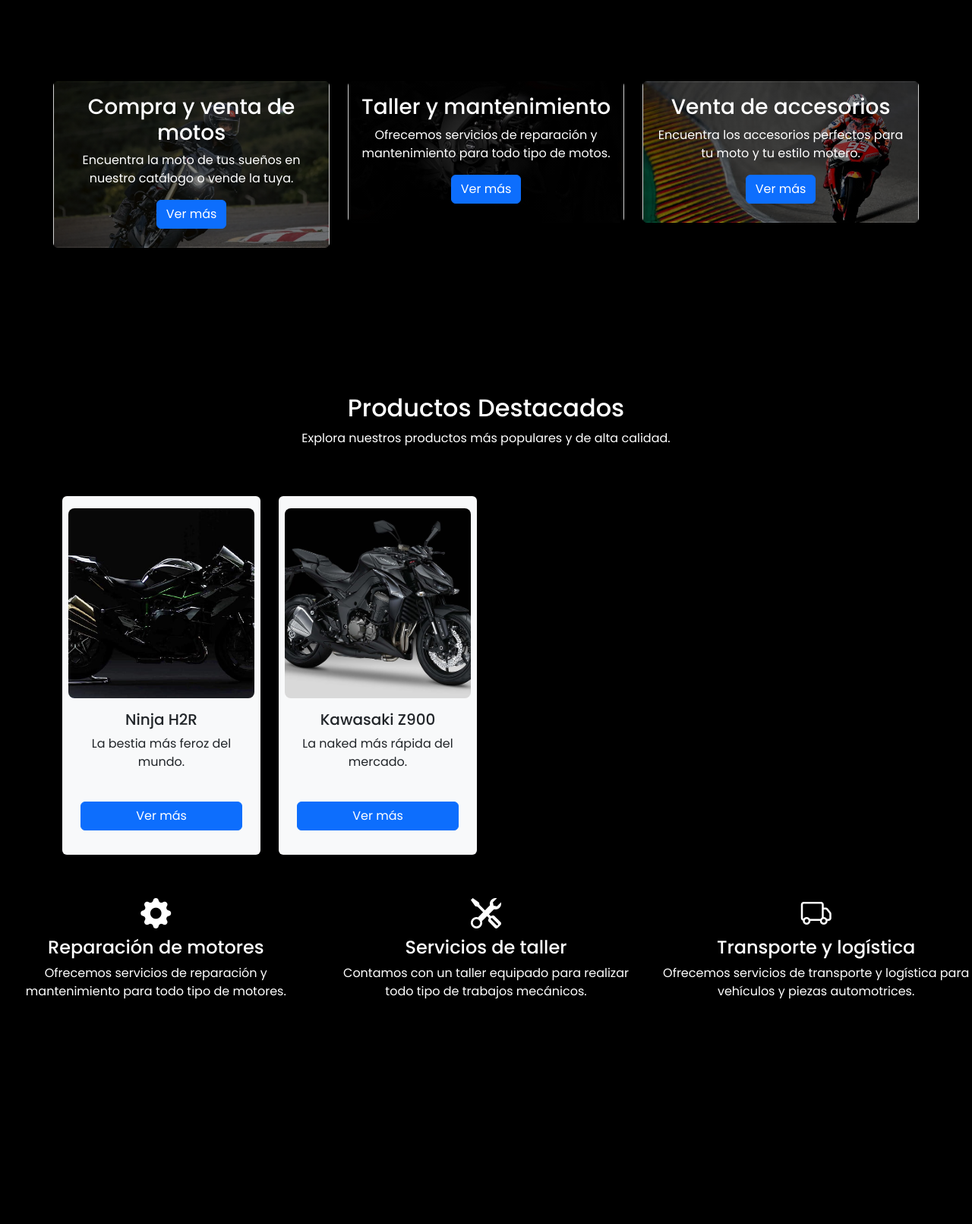
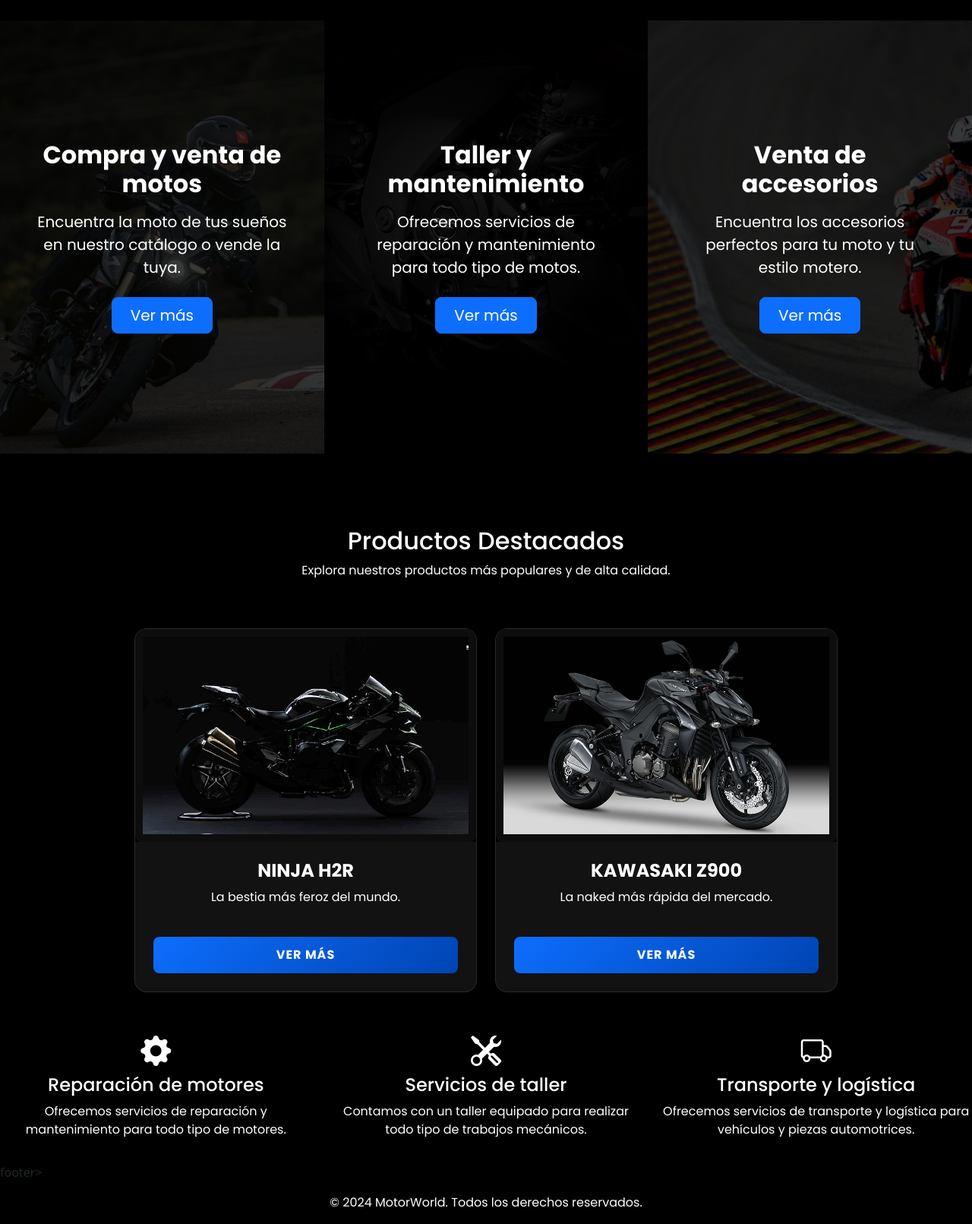
Before and after one commit to andres10072009/Actividad_PaginaWeb_15-09-2026, a plain HTML site: page index.html in a window 1280 px wide. Shown: the part 760-2371 px from the top of the page at 76% size. Before the commit the page ends 2109 px from the top, so only its background shows below. Drawn offline with nearby package versions, Linux system fonts and the light colour scheme.

Commit message:
Finalizacion detalles index

```diff
--- a/contacto.html
+++ /dev/null
@@ -1,36 +0,0 @@
-<!DOCTYPE html>
-<html lang="es">
-<head>
-      <meta charset="UTF-8">
-      <title>MotorWorld</title>
-      <meta name="viewport" content="width=device-width, initial-scale=1.0">
-      <link rel="stylesheet" href="css/styles.css">
-</head>
-
-      <header class ="p-3 text-bg-dark">
-            <div  class="container">
-                   <div class="d-flex flex-wrap align-items-center justify-content-center justify-content-lg-start">
-                    <a href="/" class="d-flex align-items-center mb-2 mb-lg-0 text-white text-decoration-none">
-                         <img src="img/logo_suzuki.png" alt="Logo" width="100" height="100" class="d-inline-block align-text-top">
-                       </a>
-                    <ul class="nav col-12 col-lg-auto me-lg-auto mb-2 justify-content-center mb-md-0">
-                         <li>
-                            <a href="index.html" class="nav-link px-2 text-secondary">Inicio</a></li>
-                         <li>
-                            <a href="servicios.html" class="nav-link px-2 text-white">servicios</a></li>
-                        <li>
-                            <a href="nosotros.html" class="nav-link px-2 text-white">Sobre nosotros</a></li>
-                        <li>
-                            <a href="contacto.html" class="nav-link px-2 text-white">contacto</a></li>
-
-                    </ul>
-                    <form class="col-12 col-lg-auto mb-3 mb-lg-0 me-lg-3 __web-inspector-hide-shortcut__" role="search">
-                        <input type="search" class="form-control form-control-dark text-bg-dark" placeholder="Search..." aria-label="Search">
-                   </form>
-
-            </div>
-      </header>
-
- <footer>...</footer>
-</body>
-</html>
--- a/css/styles.css
+++ b/css/styles.css
@@ -83,3 +83,81 @@
     object-position: center;
     border-radius: 8px;
 }
+
+.service-card {
+    min-height: 570px;
+    height: 100%;
+    width: 100%;
+    border-radius: 0 !important;
+    background-size: cover;
+    background-position: center;
+    position: relative;
+}
+
+
+.service-card .card-body {
+    background: rgba(0, 0, 0, 0.55);
+    transition: background 0.3s ease;
+}
+
+.service-card:hover .card-body {
+    background: rgba(0, 0, 0, 0.35);
+}
+.card-img-top {
+    height: 220px;
+    object-fit: contain;
+    background-color: #0d0d0d;
+    padding: 10px;
+}
+
+
+.custom-card {
+    background-color: #121212 !important;
+    border: 1px solid rgba(255, 255, 255, 0.1) !important;
+    border-radius: 16px !important;
+    overflow: hidden;
+    transition: transform 0.4s ease, box-shadow 0.4s ease, border-color 0.4s ease;
+    box-shadow: 0 10px 25px rgba(0, 0, 0, 0.8);
+}
+
+
+.custom-card:hover {
+    transform: translateY(-8px);
+    border-color: #0d6efd !important;
+    box-shadow: 0 15px 35px rgba(13, 110, 253, 0.3);
+}
+
+/* Envoltorio de la imagen con zoom */
+.img-wrapper {
+    overflow: hidden;
+    background: #000;
+}
+
+.img-product-fixed {
+    height: 280px;
+    object-fit: cover;
+    transition: transform 0.5s ease;
+}
+
+.custom-card:hover .img-product-fixed {
+    transform: scale(1.06);
+}
+
+/* Botón estilizado */
+.btn-custom {
+    background: linear-gradient(135deg, #0d6efd 0%, #0044b3 100%);
+    color: #ffffff;
+    border: none;
+    font-weight: 700;
+    text-transform: uppercase;
+    letter-spacing: 1px;
+    padding: 0.75rem;
+    border-radius: 8px;
+    transition: all 0.3s ease;
+}
+
+.btn-custom:hover {
+    background: linear-gradient(135deg, #0b5ed7 0%, #003380 100%);
+    color: #ffffff;
+    box-shadow: 0 5px 15px rgba(13, 110, 253, 0.5);
+}
--- a/index.html
+++ b/index.html
@@ -62,39 +62,41 @@
             <span class="visually-hidden">Next</span>
         </button>
     </div>
-     <section class="services container my-5">
-    <div class="row">
+ <section class="services-full my-5">
+    <div class="container-fluid px-0">
+        <div class="row g-0">
 
-        <div class="col-12 col-md-12 col-lg-4 mb-3">
-            <div class="card text-white text-center bg-car1 pb-2">
-                <div class="card-body">
-                    <h3 class="card-title">Compra y venta de motos</h3>
-                    <p class="card-text">Encuentra la moto de tus sueños en nuestro catálogo o vende la tuya.</p>
-                    <button class="btn btn-primary">Ver más</button>
+            <div class="col-12 col-md-4">
+                <div class="card text-white text-center bg-car1 service-card border-0">
+                    <div class="card-body d-flex flex-column justify-content-center align-items-center p-5">
+                        <h3 class="card-title fw-bold mb-3 fs-2">Compra y venta de motos</h3>
+                        <p class="card-text fs-5 mb-4">Encuentra la moto de tus sueños en nuestro catálogo o vende la tuya.</p>
+                        <button class="btn btn-primary btn-lg px-4">Ver más</button>
+                    </div>
                 </div>
             </div>
-        </div>
 
-        <div class="col-12 col-md-12 col-lg-4 mb-3">
-            <div class="card text-white text-center bg-car2 pb-2">
-                <div class="card-body">
-                    <h3 class="card-title">Taller y mantenimiento</h3>
-                    <p class="card-text">Ofrecemos servicios de reparación y mantenimiento para todo tipo de motos.</p>
-                    <button class="btn btn-primary">Ver más</button>
+            <div class="col-12 col-md-4">
+                <div class="card text-white text-center bg-car2 service-card border-0">
+                    <div class="card-body d-flex flex-column justify-content-center align-items-center p-5">
+                        <h3 class="card-title fw-bold mb-3 fs-2">Taller y mantenimiento</h3>
+                        <p class="card-text fs-5 mb-4">Ofrecemos servicios de reparación y mantenimiento para todo tipo de motos.</p>
+                        <button class="btn btn-primary btn-lg px-4">Ver más</button>
+                    </div>
                 </div>
             </div>
-        </div>
 
-        <div class="col-12 col-md-12 col-lg-4 mb-3">
-            <div class="card text-white text-center bg-car3 pb-2">
-                <div class="card-body">
-                    <h3 class="card-title">Venta de accesorios</h3>
-                    <p class="card-text">Encuentra los accesorios perfectos para tu moto y tu estilo motero.</p>
-                    <button class="btn btn-primary">Ver más</button>
+            <div class="col-12 col-md-4">
+                <div class="card text-white text-center bg-car3 service-card border-0">
+                    <div class="card-body d-flex flex-column justify-content-center align-items-center p-5">
+                        <h3 class="card-title fw-bold mb-3 fs-2">Venta de accesorios</h3>
+                        <p class="card-text fs-5 mb-4">Encuentra los accesorios perfectos para tu moto y tu estilo motero.</p>
+                        <button class="btn btn-primary btn-lg px-4">Ver más</button>
+                    </div>
                 </div>
             </div>
+
         </div>
-
     </div>
 </section>
 <section class="product py-5">
@@ -109,32 +111,33 @@
             </div>
         </div>
 
-        <div class="row">
+
+        <div class="row justify-content-center g-4">
 
 
-            <div class="col-12 col-md-6 col-lg-3">
-                <div class="card bg-light shadow-sm border-0 px-2 py-3 mb-4 h-100">
-                    <div class="text-center">
+            <div class="col-12 col-md-6 col-lg-5">
+                <div class="card custom-card bg-dark text-white mb-4 h-100">
+                    <div class="img-wrapper">
                         <img src="img/moto1.jpg" class="card-img-top img-product-fixed" alt="Ninja H2R">
                     </div>
-                    <div class="card-body text-center d-flex flex-column">
-                        <h5 class="card-title">Ninja H2R</h5>
-                        <p class="card-text">La bestia más feroz del mundo.</p>
-                        <a href="#" class="btn btn-primary text-white mt-auto">Ver más</a>
+                    <div class="card-body text-center d-flex flex-column p-4">
+                        <h4 class="card-title fw-bold text-uppercase">Ninja H2R</h4>
+                        <p class="card-text  text-white">La bestia más feroz del mundo.</p>
+                        <a href="#" class="btn btn-custom mt-auto">Ver más</a>
                     </div>
                 </div>
             </div>
 
 
-            <div class="col-12 col-md-6 col-lg-3">
-                <div class="card bg-light shadow-sm border-0 px-2 py-3 mb-4 h-100">
-                    <div class="text-center">
+            <div class="col-12 col-md-6 col-lg-5">
+                <div class="card custom-card bg-dark text-white mb-4 h-100">
+                    <div class="img-wrapper">
                         <img src="img/moto2.jpg" class="card-img-top img-product-fixed" alt="Kawasaki Z900">
                     </div>
-                    <div class="card-body text-center d-flex flex-column">
-                        <h5 class="card-title">Kawasaki Z900</h5>
-                        <p class="card-text">La naked más rápida del mercado.</p>
-                        <a href="#" class="btn btn-primary text-white mt-auto">Ver más</a>
+                    <div class="card-body text-center text-white d-flex flex-column p-4">
+                        <h4 class="card-title fw-bold text-uppercase">Kawasaki Z900</h4>
+                        <p class="card-text  text-white">La naked más rápida del mercado.</p>
+                        <a href="#" class="btn btn-custom mt-auto">Ver más</a>
                     </div>
                 </div>
             </div>
@@ -170,4 +173,8 @@
     <script src="https://cdn.jsdelivr.net/npm/bootstrap@5.3.3/dist/js/bootstrap.bundle.min.js"></script>
 
 </body>
+footer>
+    <div class="container text-center py-3">
+        <p class="mb-0 text-white">&copy; 2024 MotorWorld. Todos los derechos reservados.</p>
+    </div>
 </html>
```
Also changed, not shown: nosotros.html (deleted, +0 -37 lines), servicios.html (deleted, +0 -37 lines).
